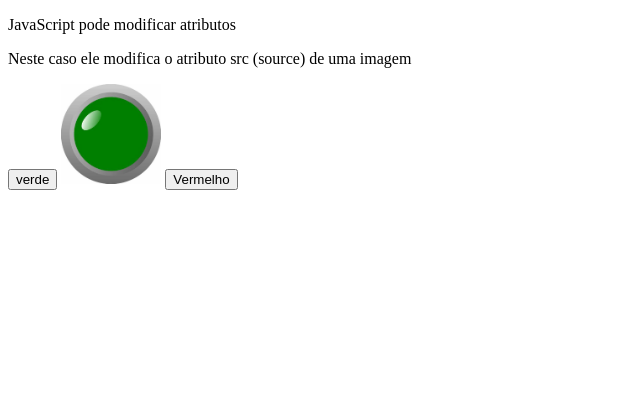
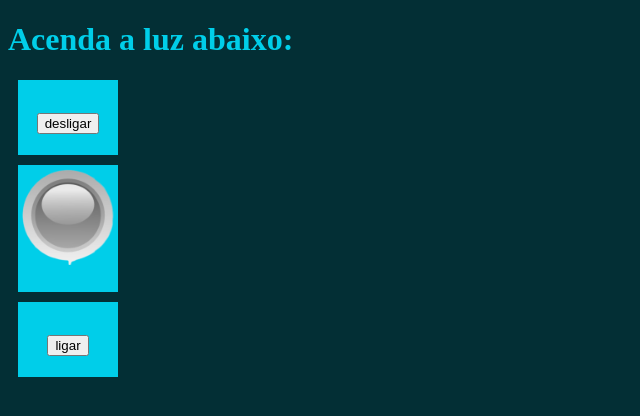
Before and after one commit to Rabelaqbv/jsled, a plain HTML site: page index.html in a window 1280 px wide. Shown: the whole page, without its empty margins (0-640 px from the left). Drawn offline with Linux system fonts and the light colour scheme.

Commit message:
Add files via upload

```diff
--- a/index.html
+++ b/index.html
@@ -3,20 +3,21 @@
 <head>
     <meta charset="UTF-8">
     <meta name="viewport" content="width=device-width, initial-scale=1.0">
-    <title>JS LED</title>
+    <title>LUZ</title>
+    <link rel="stylesheet" href="style.css">
+
 </head>
 <body>
+    <h1>Acenda a luz abaixo:</h1>
 
-    <p>JavaScript pode modificar atributos</p>
+    <div class="flex-container">
+        <div><button onclick="transp()">desligar</button></div>
+        <div><img id="myImage" src="2051440-small-removebg-preview.png" style="width:100px"></div>
+        <div><button onclick="green()">ligar</button></div>
+      </div>
 
-<p>Neste caso ele modifica o atributo src (source) de uma imagem</p>
 
-<button onclick="document.getElementById('myImage').src='green-led.png'">verde</button>
-
-<img id="myImage" src="green-led.png" style="width: 100px;">
-
-<button onclick="document.getElementById('myImage').src='red-led.png'">Vermelho</button>
-
+    <script src="script.js"></script>
 
 </body>
 </html>
--- /dev/null
+++ b/script.js
@@ -0,0 +1,7 @@
+function green(){
+document.getElementById('myImage').src='2051440-small-removebg.png';
+}
+
+function transp(){
+document.getElementById('myImage').src='2051440-small-removebg-preview.png';
+}
--- /dev/null
+++ b/style.css
@@ -0,0 +1,15 @@
+body {
+    background-color: rgb(3, 47, 53);
+  }
+  h1 {
+    color: rgb(0, 206, 233);
+  }
+
+.flex-container > div {
+    background-color: rgb(0, 206, 233);
+    width: 100px;
+    margin: 10px;
+    text-align: center;
+    line-height: 75px;
+    font-size: 30px;
+}
```
Also changed, not shown: 2051440-small-removebg-preview.png (added), 2051440-small-removebg.png (added).
